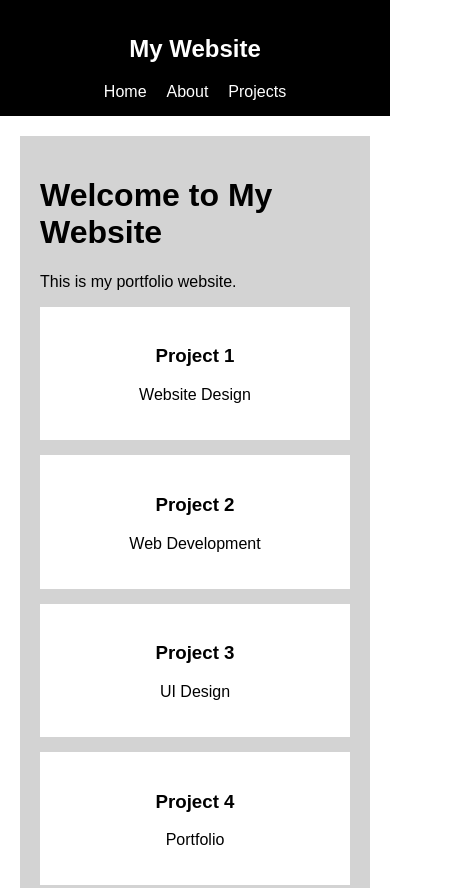
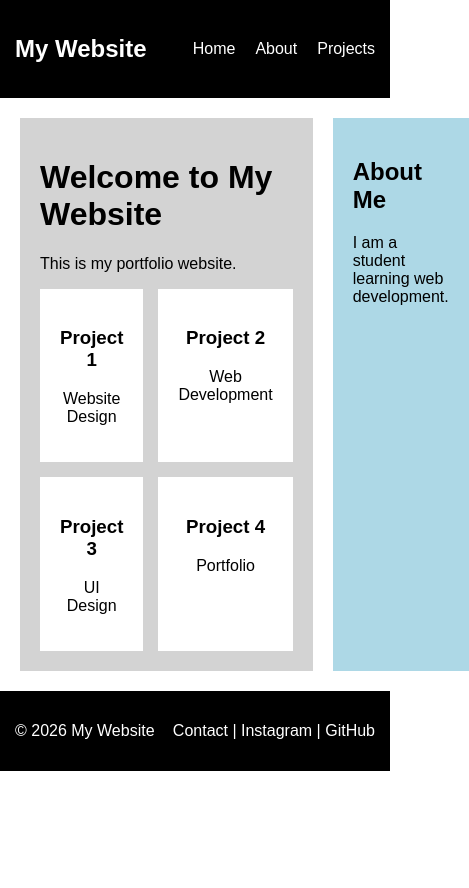
Before and after one commit to Shahib-Alam-Saifi/Web_Dev_Lab, a plain HTML site: page Module 3: CSS layout systems/P 13/index.html in a window 390 px wide. Shown: the top 888 px of the page, 469 px wide, since content can reach past the window. After the commit the page ends 844 px from the top, so only its background shows below. Drawn offline with Linux system fonts and the light colour scheme.

Commit message:
Update index.css

```diff
--- a/Module 3: CSS layout systems/P 13/index.css
+++ b/Module 3: CSS layout systems/P 13/index.css
@@ -59,23 +59,4 @@ body {
     display: flex;
     justify-content: space-between;
 }
-
-@media (max-width: 600px) {
-
-    .navbar {
-        flex-direction: column;
-    }
-
-    .container {
-        grid-template-columns: 1fr;
-    }
-
-    .cards {
-        grid-template-columns: 1fr;
-    }
-
-    .footer {
-        flex-direction: column;
-        text-align: center;
-    }
 }
```
